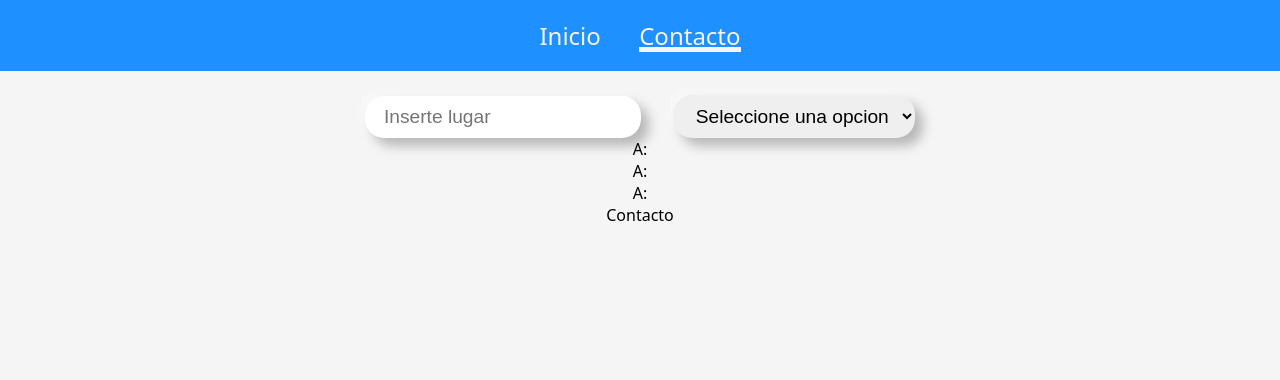
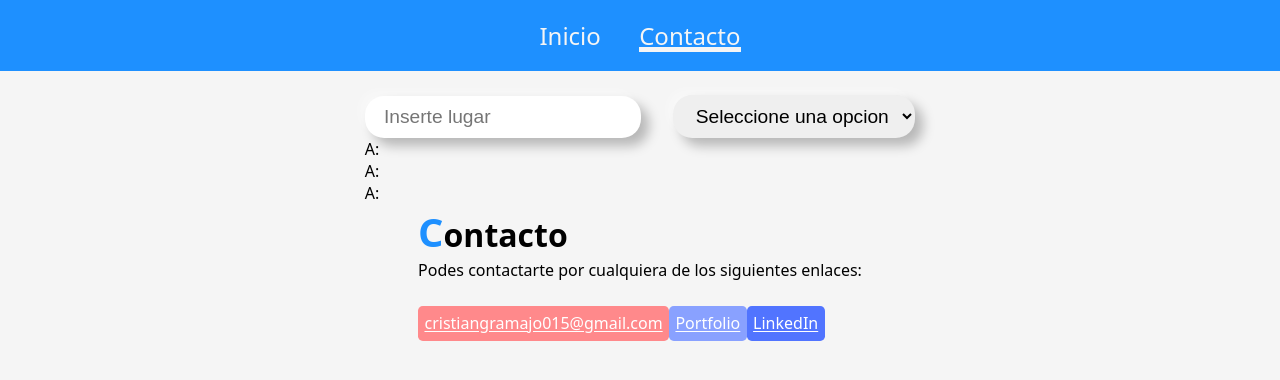
Before and after one commit to Cristian021195/climapp, a React (Vite) app: page /contacto in a window 1280 px wide. Shown: the top 380 px of the page. Built offline with nearby package versions, Linux system fonts and the light colour scheme.

Commit message:
cambios simples

```diff
--- a/src/Pages/Contacto.tsx
+++ b/src/Pages/Contacto.tsx
@@ -2,6 +2,15 @@ import React from 'react'
 
 export const Contacto = () => {
   return (
-    <div>Contacto</div>
-  )
+    <div className='fade'>
+      <h1 className='titulo'>Contacto</h1>
+      <p>Podes contactarte por cualquiera de los siguientes enlaces:</p>
+      <div className='mt-2'>
+        <a href="#" className="btn bg-red-0">cristiangramajo015@gmail.com</a>
+        <a href="#" className="btn bg-lblue-0">Portfolio</a>
+        <a href="#" className="btn bg-blue-0">LinkedIn</a>
+      </div>
+
+    </div>
+  )//mailto:cristiangramajo015@gmail.com
 }
--- a/src/Pages/Inicio.tsx
+++ b/src/Pages/Inicio.tsx
@@ -2,8 +2,18 @@
 
 export const Inicio = () => {
   return (
-    <>
-      <div>Inicio</div>
-    </>
+      <div className='fade'>
+      <h1 className='titulo'>Inicio</h1>
+      <p>Climap es una app sencilla para consultar clima y ubicacion geografica.</p>
+      <p>Es solo para propositos de practicas de las siguientes tecnologias y tecnicas:</p>
+      <ul style={{listStyle:'inside', width:'10rem', margin:'0 auto'}}>
+        <li>React JS</li>
+        <li>TypeScript</li>
+        <li>React Router</li>
+        <li>Zustand</li>
+        <li>Openwheathermap API + Mapbox API</li>
+        <li>Debounced Fetch</li>
+      </ul>
+    </div>
   )
 }
--- a/src/Routes/PublicRouter.tsx
+++ b/src/Routes/PublicRouter.tsx
@@ -7,11 +7,15 @@ export const PublicRouter = () => {
 
     <BrowserRouter>
         <PublicHeader/>
-        <Buscardor/>
-        <Routes>
-            <Route path="/" element={<Inicio/>} />
-            <Route path="contacto" element={<Contacto/>} />
-        </Routes>
+        <div className="d-flex justify-content-center flex-wrap">
+          <Buscardor/>
+        </div>
+        <div className="d-flex justify-content-center flex-wrap">
+          <Routes>
+              <Route path="/" element={<Inicio/>} />
+              <Route path="contacto" element={<Contacto/>} />
+          </Routes>
+        </div>
     </BrowserRouter>
 
   )
--- a/src/index.css
+++ b/src/index.css
@@ -6,12 +6,31 @@
 
 /*PRINCIPALES*/
 body{
-  text-align: center;
   font-family: system-ui, -apple-system, BlinkMacSystemFont, 'Segoe UI', Roboto, Oxygen, Ubuntu, Cantarell, 'Open Sans', 'Helvetica Neue', sans-serif;
 }
 main{
   min-height: calc(100vh - 4.05em);
 }
+.btn{
+  border-radius: 0.3rem;
+  color:white;
+  padding: 0.4rem;
+}
+.btn:active{
+  transform: scale(1.1)!important;
+  padding: 0.6rem;
+}
+.mt-2{margin-top: 2rem;}
+.btn:focus{
+  /*box-shadow: inset 0 0 0 0.2rem rgba(255, 255, 255, 0.5);*/
+}
+.titulo::first-letter{font-size: 2.5rem; color:dodgerblue;}
+.btn:hover{
+  filter: saturate(1.8);
+}
+.bg-red-0{background-color: #ff898b;}
+.bg-lblue-0{background-color: #89a1ff;}
+.bg-blue-0{background-color: #5174ff;}
 header{
   background-color: dodgerblue;
   color: whitesmoke;
@@ -44,6 +63,10 @@ input[type="text"]:focus, select:focus{
   outline: none;
 }
 
+.d-flex{display: flex;}
+.justify-content-center{justify-content: center;}
+.flex-wrap{flex-wrap: wrap;}
+.align-items-center{align-items: center; align-content: center;}
 .d-flex-centered{
   display: flex;
   justify-content: center;
@@ -94,9 +117,6 @@ header ul li{
   -webkit-box-shadow: inset 0px -50px 0px -45px whitesmoke;
     box-shadow: inset 0px -50px 0px -45px whitesmoke;
     transition: 0.3s;
-}
-ul li{
-  list-style: none;
 }
 article img{
   width: 5em;
```
